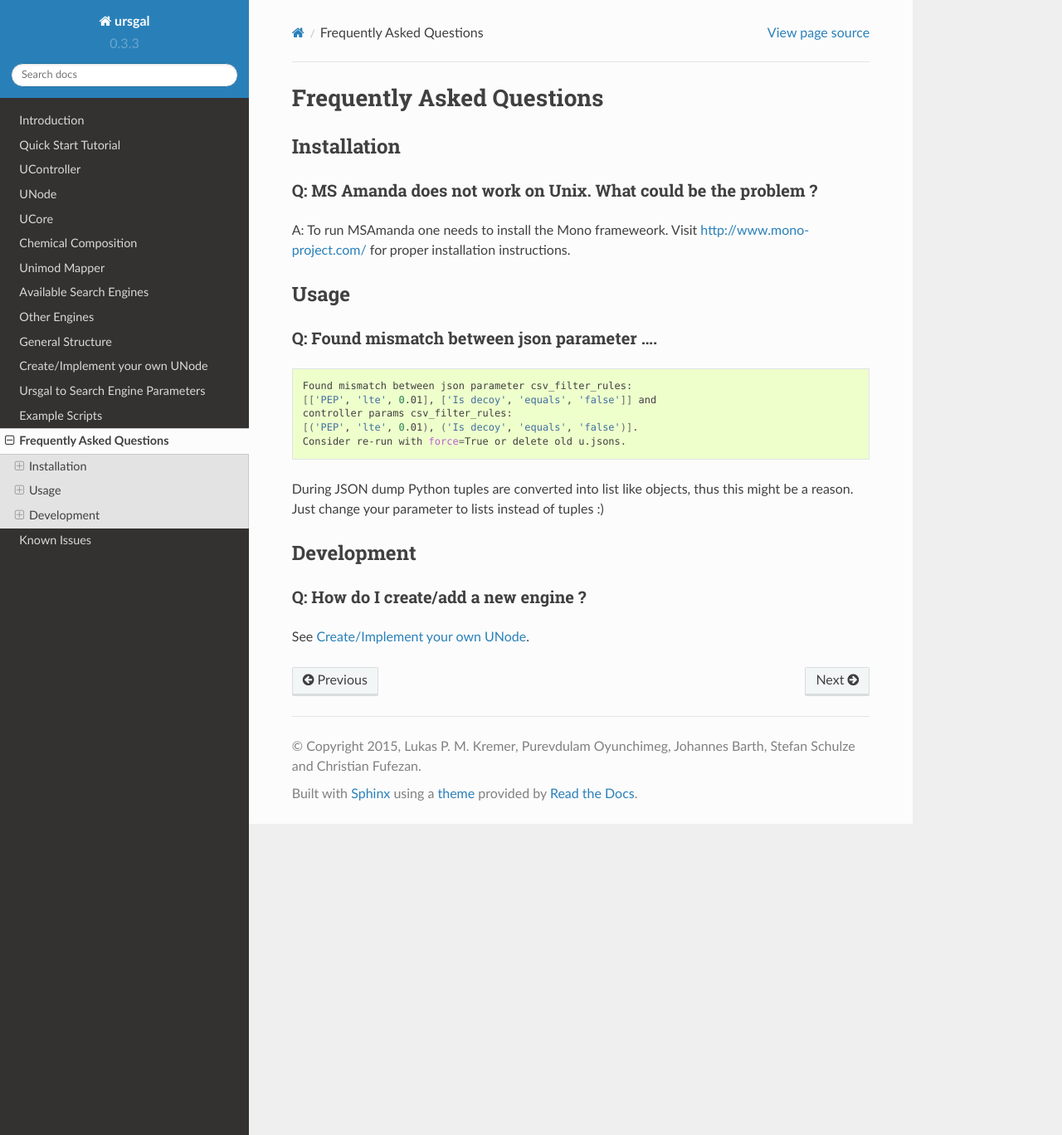
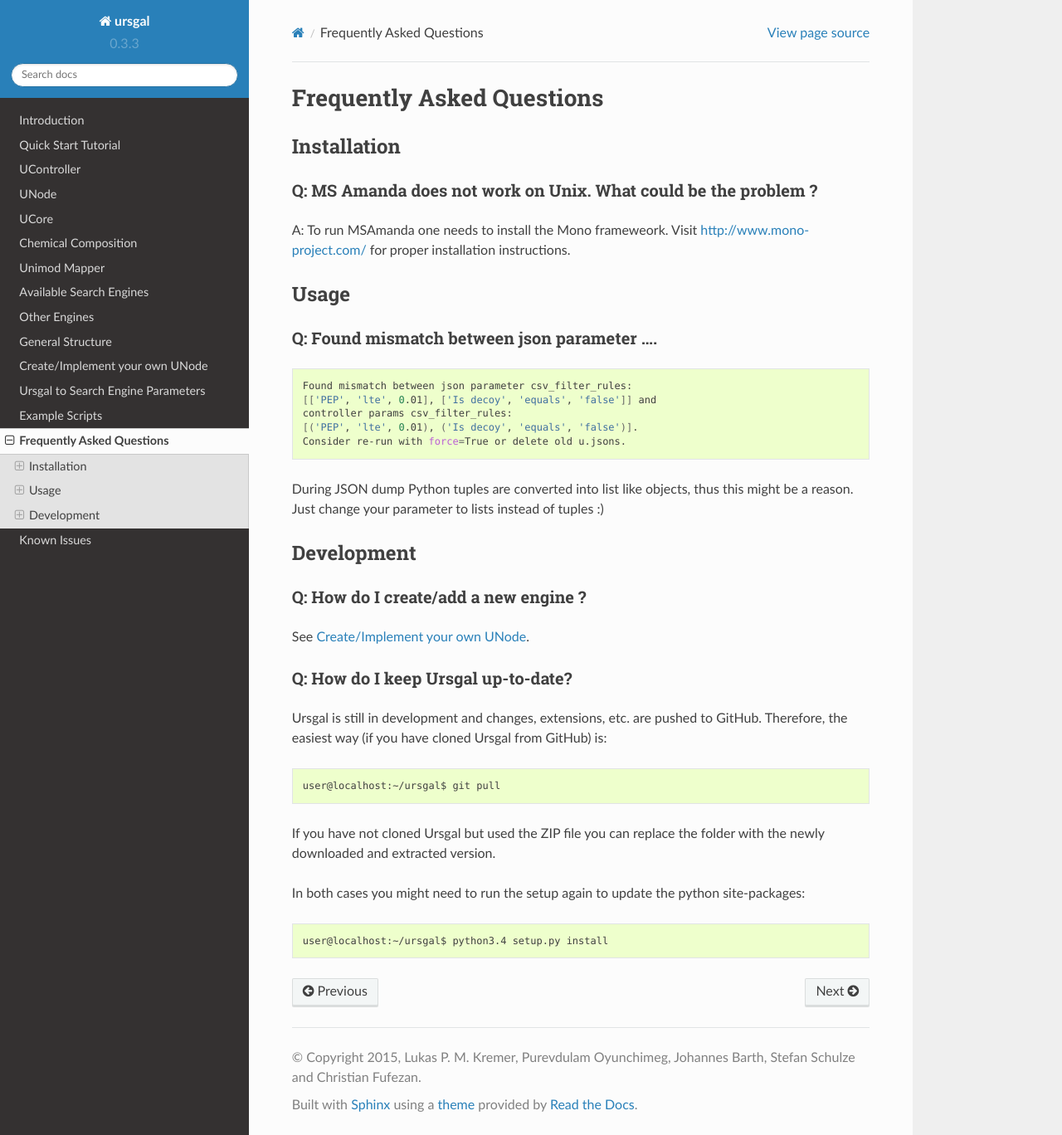
Before and after one commit to ursgal/ursgal, a Sphinx documentation site: the page built from docs/source/faq.txt, in a window 1280 px wide and 1368 px high. Shown: the whole window at 83% size. Built offline with Sphinx 7.4.7 and the Read the Docs theme 2.0.0, drawn with Linux system fonts in a browser that asks for light colours.

Commit message:
Update faq.txt

```diff
--- a/docs/source/faq.txt
+++ b/docs/source/faq.txt
@@ -36,3 +36,16 @@ Q: How do I create/add a new engine ?
 ^^^^^^^^^^^^^^^^^^^^^^^^^^^^^^^^^^^^^
 
 See :ref:`generate-your-engines`.
+
+Q: How do I keep Ursgal up-to-date?
+^^^^^^^^^^^^^^^^^^^^^^^^^^^^^^^^^^^
+
+Ursgal is still in development and changes, extensions, etc. are pushed to GitHub. Therefore, the easiest way (if you have cloned Ursgal from GitHub) is::
+
+    user@localhost:~/ursgal$ git pull
+
+If you have not cloned Ursgal but used the ZIP file you can replace the folder with the newly downloaded and extracted version.
+
+In both cases you might need to run the setup again to update the python site-packages::
+
+    user@localhost:~/ursgal$ python3.4 setup.py install
```
